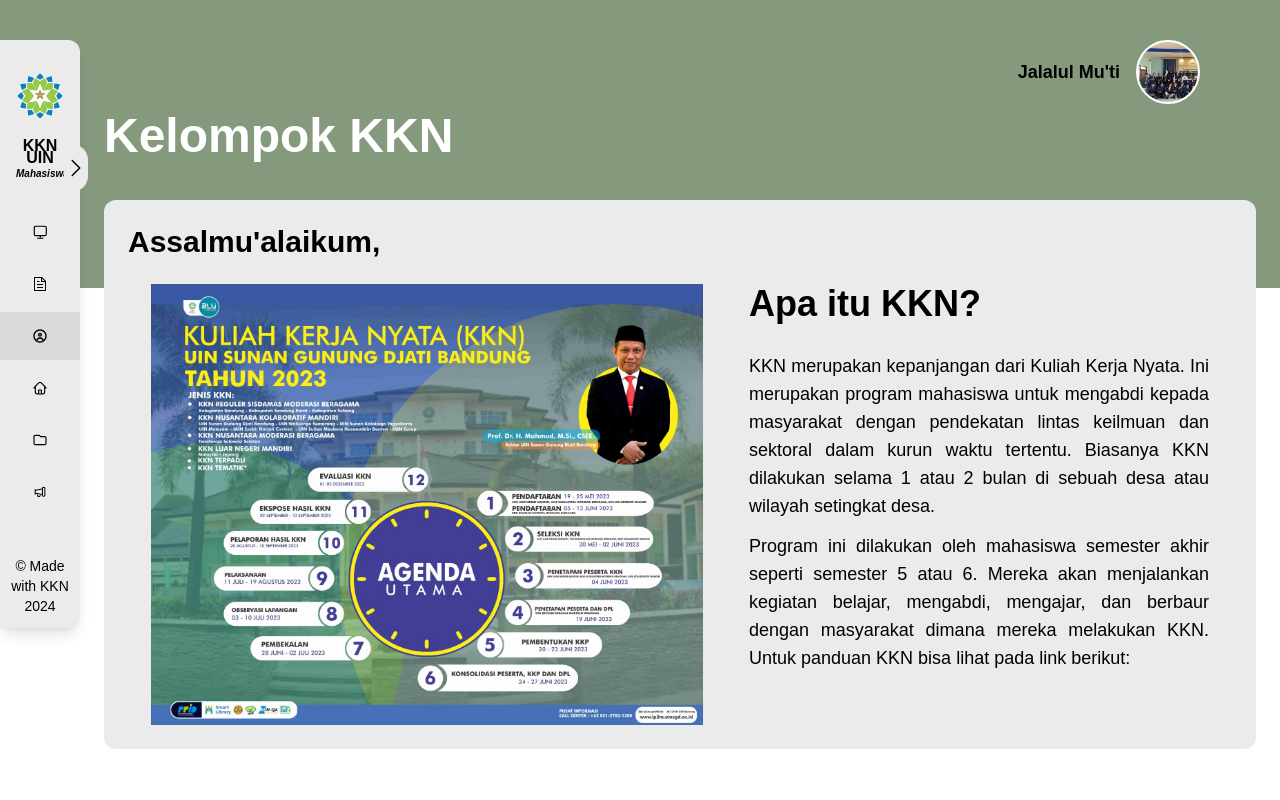
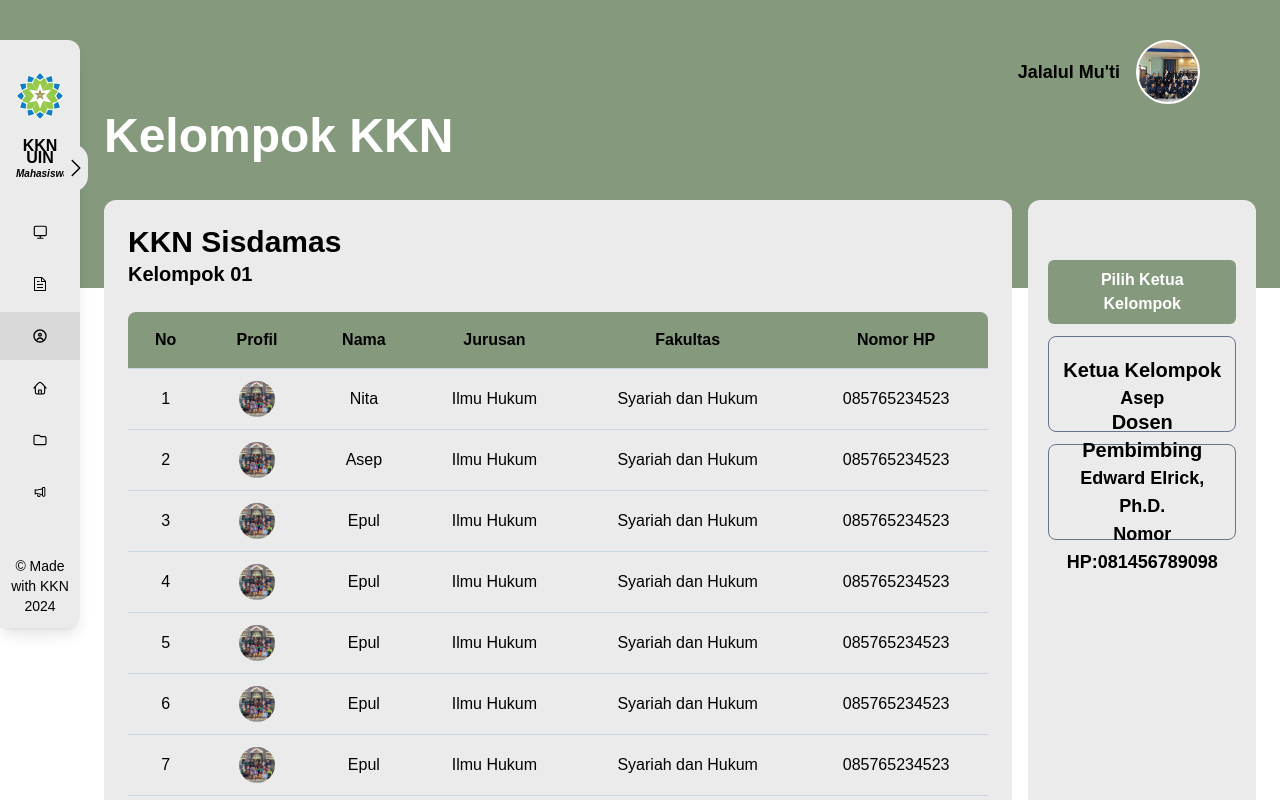
Before and after one commit to Jalalul2002/KKN_2024, a Next.js app: page /mahasiswa/kelompok in a window 1280 px wide. Built offline with nearby package versions, Linux system fonts and the light colour scheme; a web font is replaced by a local one.

Commit message:
Update Kelompok

```diff
--- a/package.json
+++ b/package.json
@@ -9,12 +9,14 @@
     "lint": "next lint"
   },
   "dependencies": {
+    "@headlessui/react": "^1.7.17",
     "@heroicons/react": "^2.0.18",
     "@material-tailwind/react": "^2.1.5",
     "@tailwindcss/forms": "^0.5.6",
     "apexcharts": "^3.45.0",
     "chart.js": "^4.4.1",
     "flickity": "^2.3.0",
+    "headlessui": "^0.0.0",
     "leaflet": "^1.9.4",
     "leaflet-defaulticon-compatibility": "^0.1.2",
     "mysql2": "^3.6.2",
--- a/pages/mahasiswa/kelompok.js
+++ b/pages/mahasiswa/kelompok.js
@@ -1,59 +1,230 @@
-import React from "react";
+import React, { useState } from "react";
 import Navbar from "../component/navbar";
 import SidebarMahasiswa from "../component/sidebarMahasiswa";
+import ReactModal from "react-modal";
 
 export default function KelompokKKN() {
+  const jenisKKN = "KKN Sisdamas";
+  const kelompok = "Kelompok 01";
+  const dpl = {
+    nama: "Edward Elrick, Ph.D.",
+    nip: "19720902389029",
+    hp: "081456789098",
+  };
+  const peserta = [
+    {
+      nim: 1207050055,
+      foto: "/images/3.jpg",
+      nama: "Nita",
+      jurusan: "Ilmu Hukum",
+      fakultas: "Syariah dan Hukum",
+      hp: "085765234523",
+    },
+    {
+      nim: 1207050056,
+      foto: "/images/3.jpg",
+      nama: "Asep",
+      jurusan: "Ilmu Hukum",
+      fakultas: "Syariah dan Hukum",
+      hp: "085765234523",
+    },
+    {
+      nim: 1207050057,
+      foto: "/images/3.jpg",
+      nama: "Epul",
+      jurusan: "Ilmu Hukum",
+      fakultas: "Syariah dan Hukum",
+      hp: "085765234523",
+    },
+    {
+      nim: 1207050057,
+      foto: "/images/3.jpg",
+      nama: "Epul",
+      jurusan: "Ilmu Hukum",
+      fakultas: "Syariah dan Hukum",
+      hp: "085765234523",
+    },
+    {
+      nim: 1207050057,
+      foto: "/images/3.jpg",
+      nama: "Epul",
+      jurusan: "Ilmu Hukum",
+      fakultas: "Syariah dan Hukum",
+      hp: "085765234523",
+    },
+    {
+      nim: 1207050057,
+      foto: "/images/3.jpg",
+      nama: "Epul",
+      jurusan: "Ilmu Hukum",
+      fakultas: "Syariah dan Hukum",
+      hp: "085765234523",
+    },
+    {
+      nim: 1207050057,
+      foto: "/images/3.jpg",
+      nama: "Epul",
+      jurusan: "Ilmu Hukum",
+      fakultas: "Syariah dan Hukum",
+      hp: "085765234523",
+    },
+    {
+      nim: 1207050057,
+      foto: "/images/3.jpg",
+      nama: "Epul",
+      jurusan: "Ilmu Hukum",
+      fakultas: "Syariah dan Hukum",
+      hp: "085765234523",
+    },
+    {
+      nim: 1207050057,
+      foto: "/images/3.jpg",
+      nama: "Epul",
+      jurusan: "Ilmu Hukum",
+      fakultas: "Syariah dan Hukum",
+      hp: "085765234523",
+    },
+  ];
+
+  const [isChooseModal, setChooseModal] = useState(false);
+
+  const openChooseModal = () => {
+    setChooseModal(true);
+  };
+  const closeChooseModal = () => {
+    setChooseModal(false);
+  };
+  const handleOpenModal = () => {
+    openChooseModal();
+  };
+
   return (
     <>
       <div className="absolute bg-IjoRumput w-full h-72 -z-20"></div>
       <div className="flex flex-row justify-start">
-        <div className="md:w-56 h-screen">
+        <div className="w-auto h-screen">
           <SidebarMahasiswa />
         </div>
-        <div className="overflow-y-scroll h-screen">
+        <div className="overflow-y-scroll h-screen grow">
           <Navbar />
-          <div className="px-6 pb-5 w-auto">
+          <div className="px-6 pb-5 w-auto font-medium">
             <div className="mt-20 mb-5 md:mt-28 md:mb-10 font-bold text-2xl md:text-5xl text-white">
               <h1>Kelompok KKN</h1>
             </div>
-            <div className="p-3 md:p-6 bg-iceGray rounded-xl">
-              <div>
-                <h1 className="text-sm md:text-3xl font-semibold pb-1 md:pb-3">
-                  Assalmu&apos;alaikum,
-                </h1>
+            <div className="flex flex-row space-x-4 box-border">
+              <div className="p-3 md:p-6 bg-iceGray rounded-xl w-4/5">
+                <div className="box-border mb-3">
+                  <h1 className="text-sm md:text-3xl font-bold">{jenisKKN}</h1>
+                  <h2 className="text-xl font-semibold">{kelompok}</h2>
+                </div>
+                <div className="box-border py-3 mb-3">
+                  <table className="w-full rounded-xl">
+                    <thead>
+                      <tr>
+                        <th className="bg-IjoRumput rounded-tl-lg p-2 md:p-4">
+                          No
+                        </th>
+                        <th className="bg-IjoRumput p-2 md:p-4">Profil</th>
+                        <th className="bg-IjoRumput p-2 md:p-4">Nama</th>
+                        <th className="bg-IjoRumput p-3 md:p-4">Jurusan</th>
+                        <th className="bg-IjoRumput p-3 md:p-4">Fakultas</th>
+                        <th className="bg-IjoRumput rounded-tr-lg p-3 md:p-4">
+                          Nomor HP
+                        </th>
+                      </tr>
+                    </thead>
+                    <tbody className="text-center">
+                      {peserta.map((item, i) => (
+                        <tr key={i} className="border-y border-slate-300">
+                          <td className="mx-2 py-1 md:p-3">{i + 1}</td>
+                          <td className="mx-2 py-1 md:p-3 flex justify-center">
+                            <img
+                              src={item.foto}
+                              className="w-9 h-9 rounded-full "
+                            />
+                          </td>
+                          <td className="mx-2 py-1 md:p-3">{item.nama}</td>
+                          <td className="mx-2 py-1 md:p-3">{item.jurusan}</td>
+                          <td className="mx-2 py-1 md:p-3">{item.fakultas}</td>
+                          <td className="mx-2 py-1 md:p-3">{item.hp}</td>
+                        </tr>
+                      ))}
+                    </tbody>
+                  </table>
+                </div>
               </div>
-              <div className="mt-3 flex flex-row flex-wrap justify-around">
-                <div className="lg:w-6/12">
-                  <img
-                    src="/images/timeline.jpeg"
-                    alt="Timeline KKN Image"
-                    className=" xl:max-w-screen"
-                  />
-                </div>
-                <div className="lg:w-5/12 text-justify mt-3 lg:mt-0">
-                  <h2 className="font-extrabold text-sm md:text-4xl mb-1 md:mb-7">
-                    Apa itu KKN?
-                  </h2>
-                  <p className="text-sm md:text-lg font-medium mb-3">
-                    KKN merupakan kepanjangan dari Kuliah Kerja Nyata. Ini
-                    merupakan program mahasiswa untuk mengabdi kepada masyarakat
-                    dengan pendekatan lintas keilmuan dan sektoral dalam kurun
-                    waktu tertentu. Biasanya KKN dilakukan selama 1 atau 2 bulan
-                    di sebuah desa atau wilayah setingkat desa.
-                  </p>
-                  <p className="text-sm md:text-lg font-medium">
-                    Program ini dilakukan oleh mahasiswa semester akhir seperti
-                    semester 5 atau 6. Mereka akan menjalankan kegiatan belajar,
-                    mengabdi, mengajar, dan berbaur dengan masyarakat dimana
-                    mereka melakukan KKN. Untuk panduan KKN bisa lihat pada link
-                    berikut:
-                  </p>
+              <div className="p-5 bg-iceGray w-1/5 rounded-xl flex flex-col items-center">
+                <div className="mt-10 flex flex-col justify-center w-full">
+                  <button
+                    type="button"
+                    onClick={handleOpenModal}
+                    className="px-5 py-2 bg-IjoRumput hover:bg-darkGreenHerb font-bold text-white rounded-md"
+                  >
+                    Pilih Ketua Kelompok
+                  </button>
+                  <div className="border border-slate-500 mt-3 w-auto h-24 rounded-lg text-center flex flex-col justify-center text-xl p-3 max-w-md">
+                    <h1 className="font-bold">Ketua Kelompok</h1>
+                    <p className="font-semibold text-lg">{peserta[1].nama}</p>
+                  </div>
+                  <div className="border border-slate-500 mt-3 w-auto h-24 rounded-lg text-center flex flex-col justify-center text-xl font-semibold p-3">
+                    <h1 className="font-bold">Dosen Pembimbing</h1>
+                    <h2 className="text-lg">{dpl.nama}</h2>
+                    <h2 className="text-lg">Nomor HP:{dpl.hp}</h2>
+                  </div>
                 </div>
               </div>
             </div>
           </div>
         </div>
       </div>
+      <ReactModal
+        isOpen={isChooseModal}
+        onRequestClose={closeChooseModal}
+        contentLabel="Konfirmasi Pendaftaran"
+        style={{
+          overlay: {
+            zIndex: 1000,
+          },
+          content: {
+            width: "50%",
+            height: "50%",
+            margin: "auto",
+            display: "flex",
+            justifyContent: "center",
+          },
+        }}
+      >
+        <div className="flex flex-col justify-center items-center font-medium text-lg">
+          <h1 className="font-bold">Pilih Ketua Kelompok</h1>
+          <form>
+            <div className="p-3 mb-5">
+              <select className="w-52 rounded-md">
+                <option value="">-- Pilih Ketua --</option>
+                {peserta.map((item, i) => (
+                  <option key={i} value={item.nim}>
+                    {item.nama}
+                  </option>
+                ))}
+              </select>
+            </div>
+            <div className="flex flex-row space-x-3 justify-center">
+              <button
+                type="button"
+                onClick={closeChooseModal}
+                className="bg-red-600 hover:bg-red-700 px-5 py-1 text-white rounded-lg"
+              >
+                Batal
+              </button>
+              <button
+                type="submit"
+                className="bg-green-600 hover:bg-green-700 px-5 py-1 text-white rounded-lg"
+              >
+                Input
+              </button>
+            </div>
+          </form>
+        </div>
+      </ReactModal>
     </>
   );
 }
```
Also changed, not shown: 1 other file (tests, documents, lock files or other folders).
